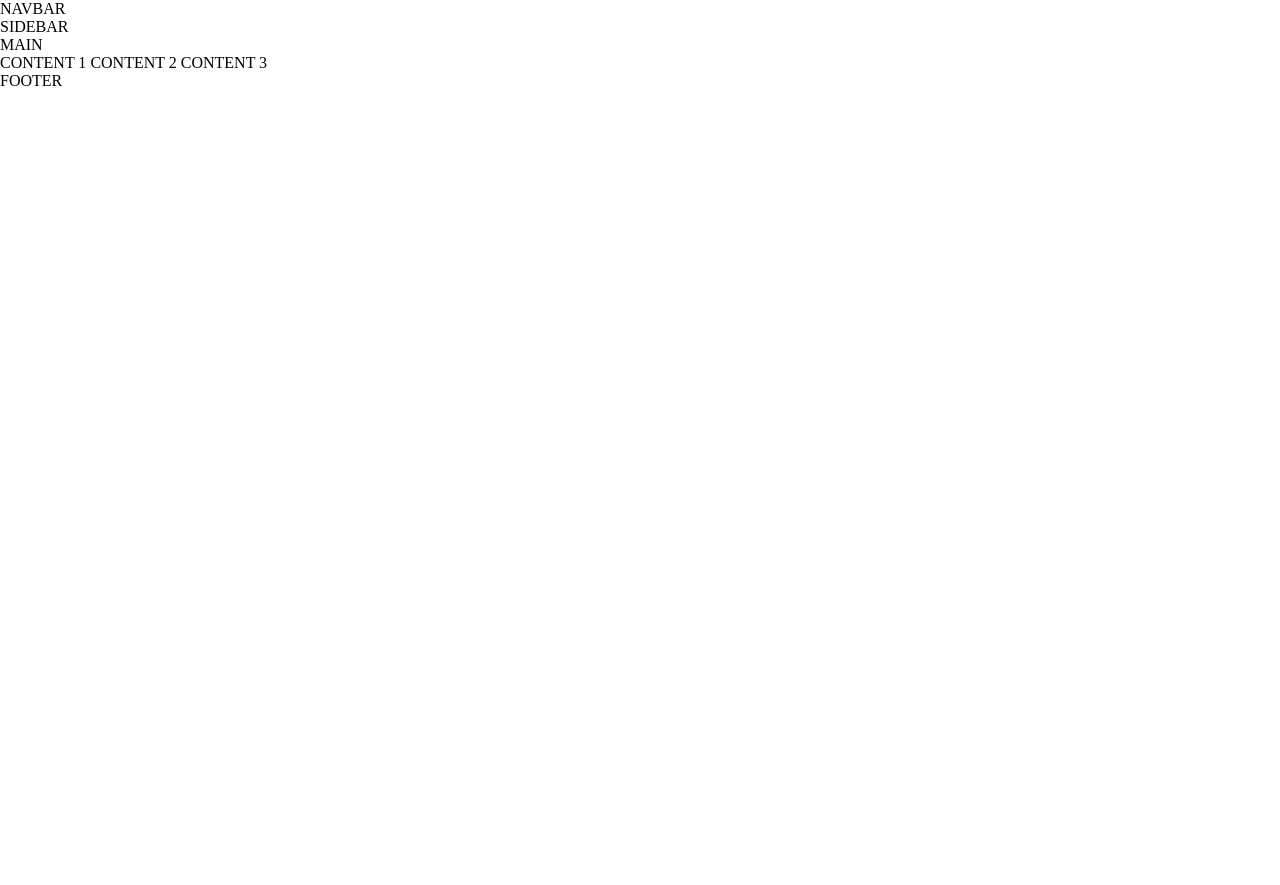
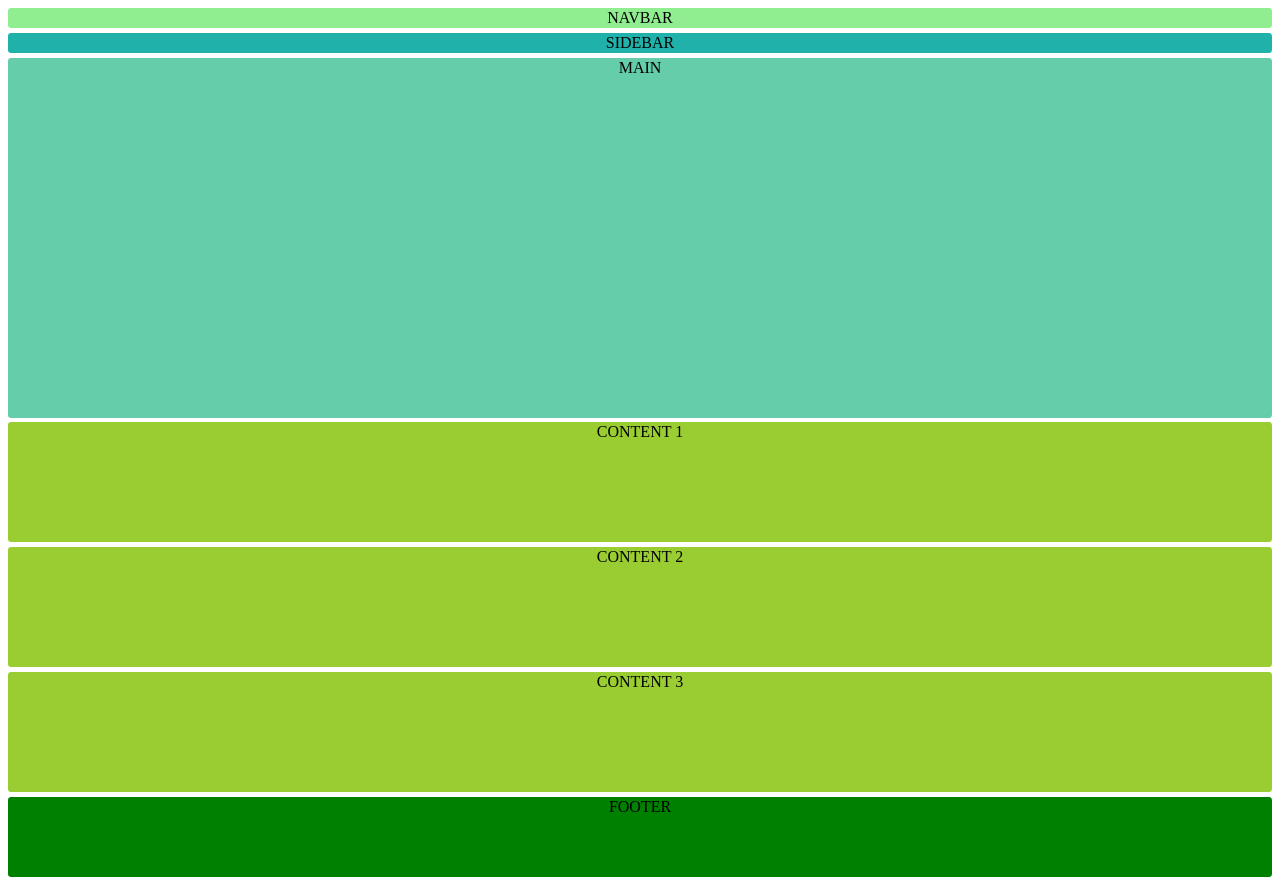
Before and after one commit to SusanaSalmeron/practicacssgridyflexbox, a plain HTML site: page index.html in a window 1280 px wide. Before the commit the page ends 800 px from the top, so only its background shows below. Drawn offline with Linux system fonts and the light colour scheme.

Commit message:
cambios en html y css
en css creado el breakpint de movil

```diff
--- a/css/style.css
+++ b/css/style.css
@@ -3,3 +3,58 @@
     padding: 0;
     box-sizing: border-box;
 }
+
+
+
+
+@media(min-width:576px){
+    .grid {
+    display: grid;
+    grid-template-columns: 1fr;
+    grid-template-rows: repeat(2, 1fr) 18fr repeat(3, 6fr) 4fr;
+    grid-gap: 0.3em;
+    margin: 0.5em;
+
+    }
+    .grid nav {
+        background-color: lightgreen;
+        border: 1px solid transparent;
+        border-radius: 0.2em;
+        text-align: center;
+    }
+    .grid aside {
+        background-color: lightseagreen;
+        border: 1px solid transparent;
+        border-radius: 0.2em;
+        text-align: center;
+    }
+
+    .grid main {
+        background-color: mediumaquamarine;
+        border: 1px solid transparent;
+        border-radius: 0.2em;
+        text-align: center;
+    }
+
+    .grid picture {
+        background-color: yellowgreen;
+        border: 1px solid transparent;
+        border-radius: 0.2em;
+        text-align: center;
+    }
+
+    .grid footer {
+        background-color: green;
+        border: 1px solid transparent;
+        border-radius: 0.2em;
+        text-align: center;
+
+    }
+
+
+
+
+}
+
+
+/* .grid nav {background-color:blue;}  */
--- a/index.html
+++ b/index.html
@@ -9,7 +9,7 @@
 </head>
 
 <body>
-    <div>
+    <div class="grid">
         <nav>NAVBAR</nav>
         <aside>SIDEBAR</aside>
         <main>MAIN</main>
```
